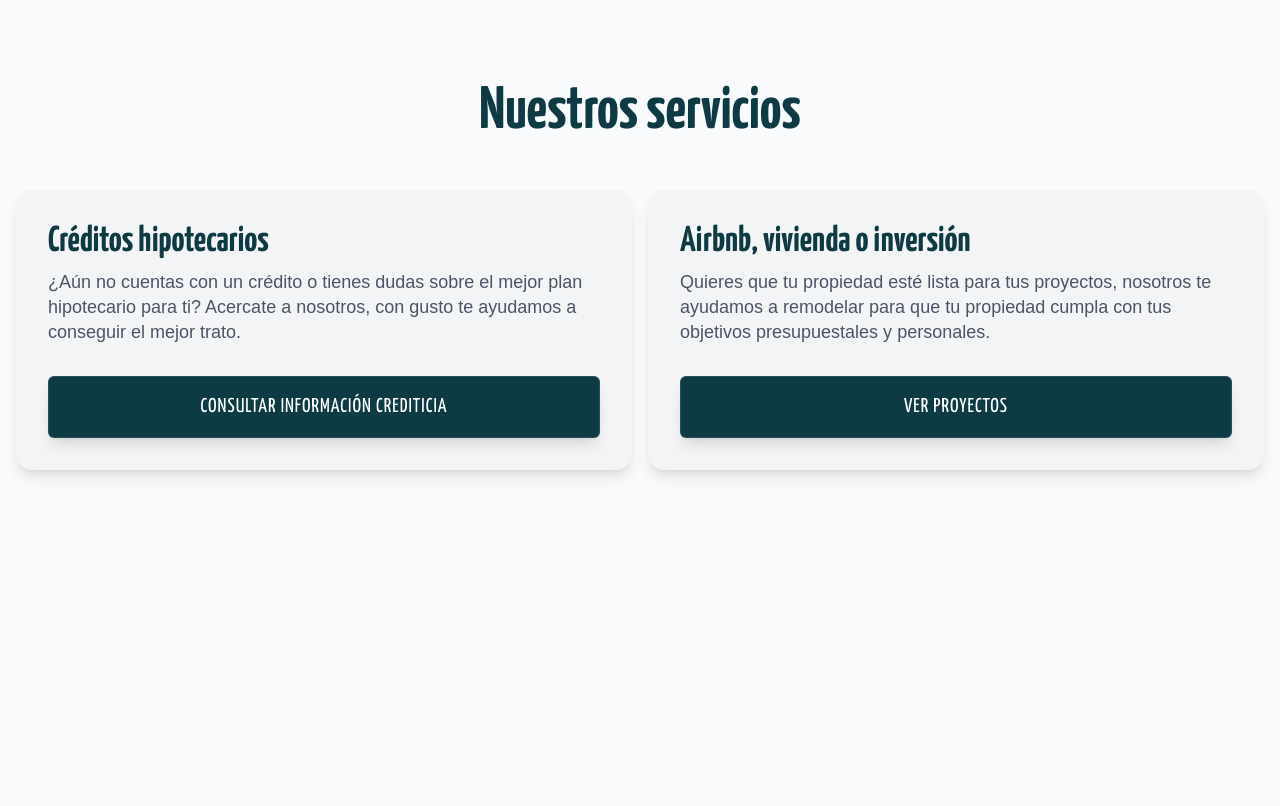
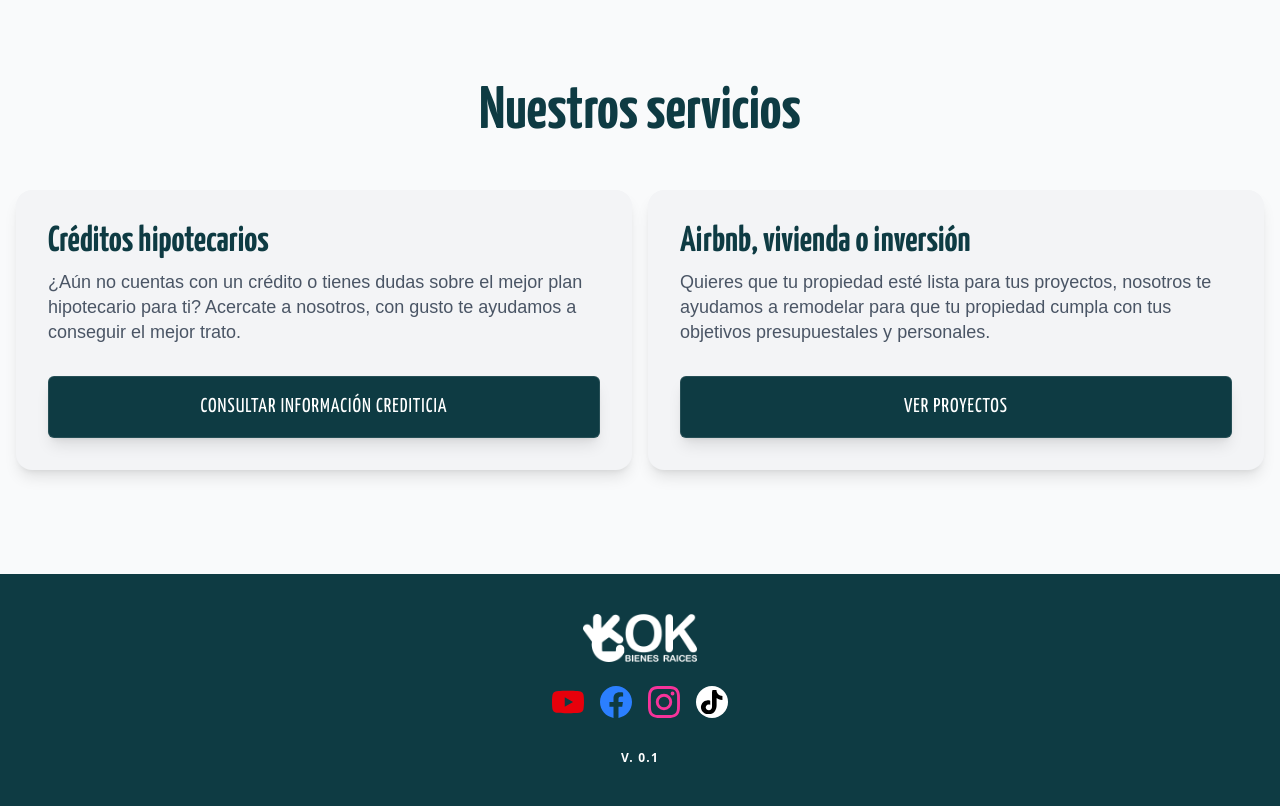
Before and after one commit to Migueluckleo/okbienesraices, a website: page index.html in a window 1280 px wide. Shown: the part 2205-3011 px from the top of the page. Before the commit the page ends 2739 px from the top, so only its background shows below. Drawn offline with Linux system fonts and the light colour scheme; a web font is replaced by a local one.

Commit message:
Cards Section

```diff
--- a/index.html
+++ b/index.html
@@ -184,6 +184,29 @@
     </div>
   </section>
 
+  <footer class="bg-brand-primary-800 w-full py-10 mt-10">
+    <div class="flex flex-col items-center justify-center gap-6">
+      <img src="assets/logook.png" alt="Logo OK Bienes Raíces" class="h-12 w-auto">
+
+      <div class="flex items-center gap-4">
+        <a href="#" class="text-red-600 hover:opacity-80 transition-opacity">
+          <svg fill="currentColor" class="w-8 h-8" viewBox="0 0 24 24"><path d="M23.498 6.186a3.016 3.016 0 0 0-2.122-2.136C19.505 3.545 12 3.545 12 3.545s-7.505 0-9.377.505A3.017 3.017 0 0 0 .502 6.186C0 8.07 0 12 0 12s0 3.93.502 5.814a3.016 3.016 0 0 0 2.122 2.136c1.871.505 9.376.505 9.376.505s7.505 0 9.377-.505a3.015 3.015 0 0 0 2.122-2.136C24 15.93 24 12 24 12s0-3.93-.502-5.814zM9.545 15.568V8.432L15.818 12l-6.273 3.568z"/></svg>
+        </a>
+        <a href="#" class="text-blue-500 hover:opacity-80 transition-opacity">
+          <svg fill="currentColor" class="w-8 h-8" viewBox="0 0 24 24"><path d="M24 12.073c0-6.627-5.373-12-12-12s-12 5.373-12 12c0 5.99 4.388 10.954 10.125 11.854v-8.385H7.078v-3.469h3.047V9.43c0-3.007 1.792-4.669 4.533-4.669 1.312 0 2.686.235 2.686.235v2.953H15.83c-1.491 0-1.956.925-1.956 1.874v2.25h3.328l-.532 3.469h-2.796v8.385C19.612 23.027 24 18.062 24 12.073z"/></svg>
+        </a>
+        <a href="#" class="text-pink-500 hover:opacity-80 transition-opacity">
+          <svg fill="currentColor" class="w-8 h-8" viewBox="0 0 24 24"><path d="M12 2.163c3.204 0 3.584.012 4.85.07 3.252.148 4.771 1.691 4.919 4.919.058 1.265.069 1.645.069 4.849 0 3.205-.012 3.584-.069 4.849-.149 3.225-1.664 4.771-4.919 4.919-1.266.058-1.644.07-4.85.07-3.204 0-3.584-.012-4.849-.07-3.26-.149-4.771-1.699-4.919-4.92-.058-1.265-.07-1.644-.07-4.849 0-3.204.013-3.583.07-4.849.149-3.227 1.664-4.771 4.919-4.919 1.266-.057 1.645-.069 4.849-.069zM12 0C8.741 0 8.333.014 7.053.072 2.695.272.273 2.69.073 7.052.014 8.333 0 8.741 0 12c0 3.259.014 3.668.072 4.948.20 4.358 2.618 6.78 6.98 6.98C8.333 23.986 8.741 24 12 24c3.259 0 3.668-.014 4.948-.072 4.354-.2 6.782-2.618 6.979-6.98.059-1.28.073-1.689.073-4.948 0-3.259-.014-3.667-.072-4.947-.196-4.354-2.617-6.78-6.979-6.98C15.668.014 15.259 0 12 0zm0 5.838a6.162 6.162 0 1 0 0 12.324 6.162 6.162 0 0 0 0-12.324zM12 16a4 4 0 1 1 0-8 4 4 0 0 1 0 8zm6.406-11.845a1.44 1.44 0 1 0 0 2.881 1.44 1.44 0 0 0 0-2.881z"/></svg>
+        </a>
+        <a href="#" class="text-black bg-white rounded-full p-1 hover:opacity-80 transition-opacity">
+          <svg fill="currentColor" class="w-6 h-6" viewBox="0 0 24 24"><path d="M12.525.02c1.31-.02 2.61-.01 3.91-.04.08 1.53.63 3.09 1.75 4.17 1.12 1.11 2.7 1.62 4.24 1.79v4.03c-1.44-.05-2.89-.35-4.2-.97-.57-.26-1.1-.59-1.62-.93v7.2c0 1.96-.5 3.96-1.6 5.66-1.04 1.58-2.66 2.76-4.5 3.19-1.9.43-3.95.2-5.68-.7-1.84-.96-3.2-2.6-3.7-4.63-.48-1.92-.12-4.04 1.05-5.65 1.13-1.54 2.84-2.5 4.77-2.73 1.1-.13 2.22-.05 3.3.26v4.06c-.63-.22-1.32-.3-1.96-.2-.68.1-1.3.43-1.77.92-.55.57-.86 1.37-.8 2.16.06.78.43 1.5.99 2 .62.54 1.48.8 2.3.74.8-.07 1.56-.42 2.08-1 .58-.65.9-1.55.93-2.45v-14.8z"/></svg>
+        </a>
+      </div>
+
+      <p class="text-white text-xs font-bold tracking-widest mt-2">V. 0.1</p>
+    </div>
+  </footer>
+
 </body>
 
 </html>
```
